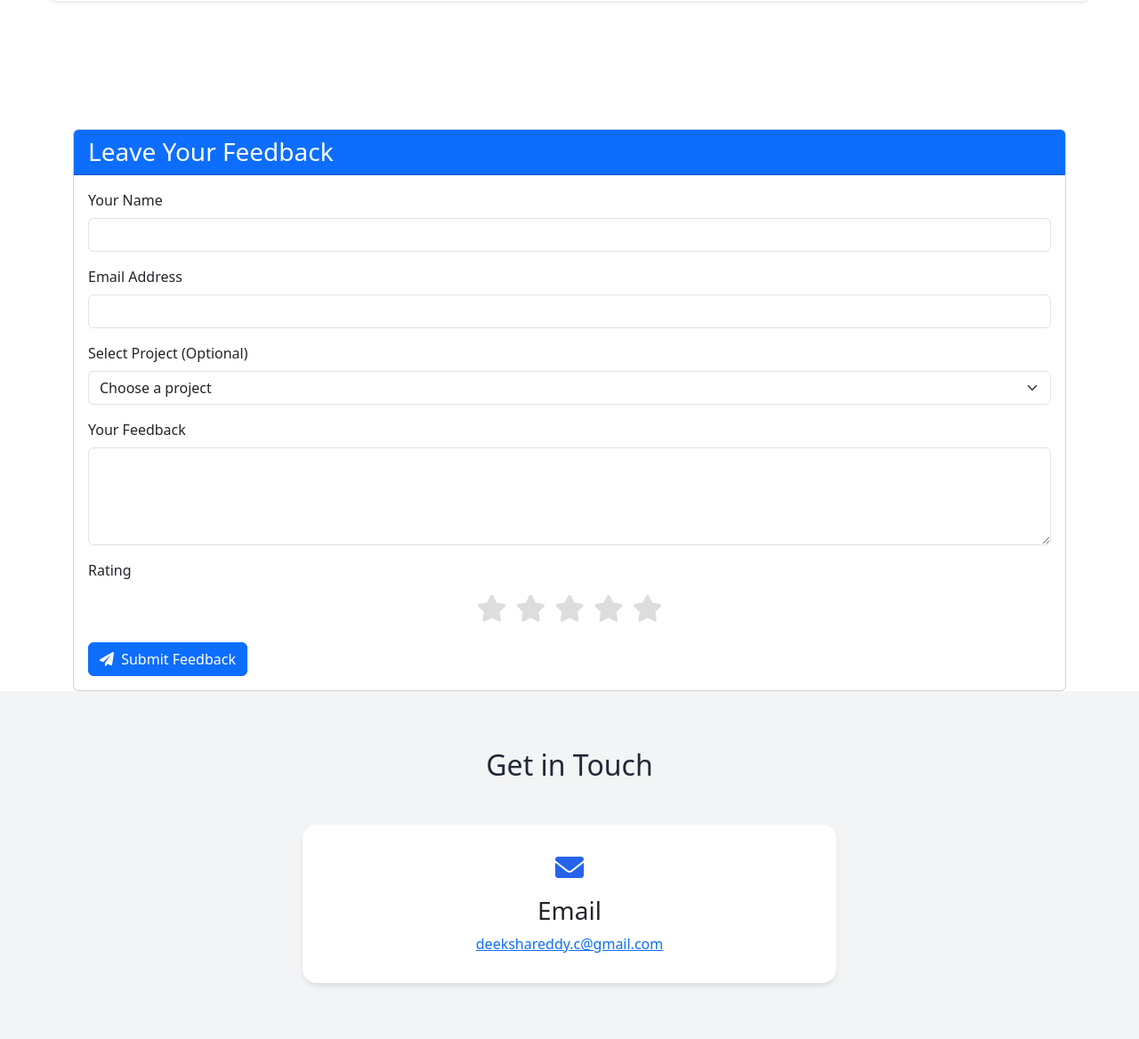
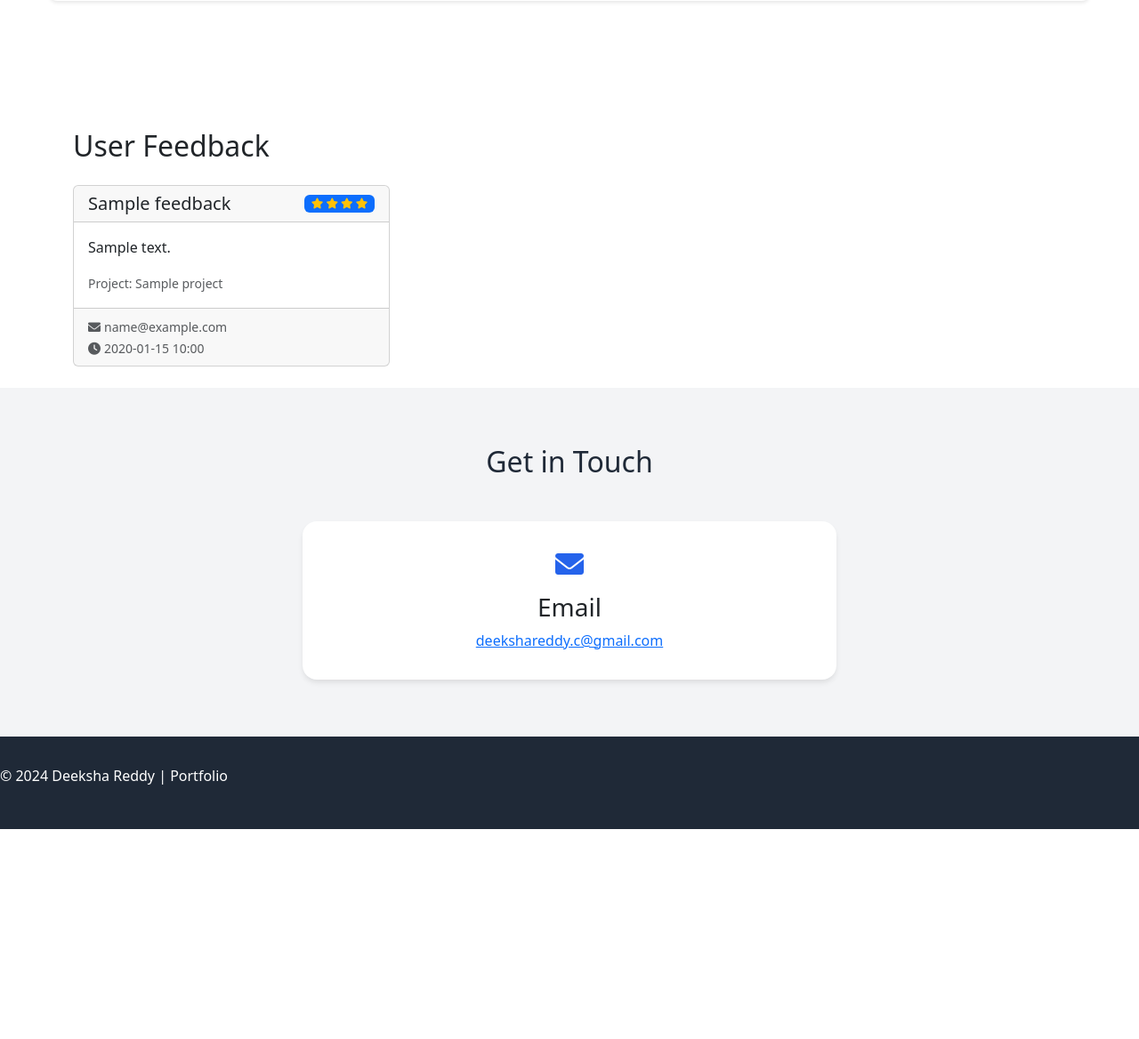
Before and after one commit to ChHarding/PortfolioWebsite_HCI584, a Flask app: page / in a window 1280 px wide. Shown: the part 2548-3716 px from the top of the page at 89% size. After the commit the page ends 3480 px from the top, so only its background shows below. Run offline with Flask 3, Linux system fonts and the light colour scheme; the visitor is signed in with stand-in values (Sample User, id 1); tables that the repository leaves empty hold one stand-in row (values such as "Sample post"); grey boxes marked "Sample" are stand-in pictures.

Commit message:
Implement user feedback feature with viewing system for admin users
- Add conditional feedback form for non-admin users
- Create card-based feedback display for admin users
- Implement color-based star rating system
- Handle empty state for feedback
- Integrate feedback functionality with existing portfolio design

```diff
--- a/main.py
+++ b/main.py
@@ -57,8 +57,21 @@ def admin_required(f):
 
 @app.route('/')
 def home():
+
+    # Fetch all projects
     projects = Project.query.all()
-    return render_template('index.html', projects=projects)
+
+    # Fetch feedbacks if admin is logged in
+    feedbacks = []
+    if session.get('is_admin'):
+        feedbacks = Feedback.query.order_by(Feedback.timestamp.desc()).all()
+
+    is_admin = session.get('is_admin', False)
+
+    return render_template('index.html',
+                           projects=projects,
+                           feedbacks=feedbacks,
+                           is_admin=is_admin)
 
 @app.route('/login', methods=['GET', 'POST'])
 def login():
@@ -75,6 +88,11 @@ def logout():
     session.clear()
     flash('You have been logged out successfully.')
     return redirect(url_for('home'))
+
+@app.route('/resume')
+def resume():
+    return send_from_directory('static', 'resume.pdf')
+
 
 @app.route('/add_project', methods=['POST'])
 @admin_required
@@ -159,8 +177,6 @@ def delete_project():
 def serve_static(filename):
     return send_from_directory(os.path.join(BASE_DIR, 'static'), filename)
 
-# Add this to your existing Flask application
-
 # Create Feedback Model
 class Feedback(db.Model):
     id = db.Column(db.Integer, primary_key=True)
--- a/templates/index.html
+++ b/templates/index.html
@@ -271,6 +271,8 @@
         </div>
     </section>
 
+<!-- In your existing index.html or main template -->
+{% if not session.get('is_admin') %}
 <section id="feedback" class="feedback mt-5">
     <div class="container">
         <div class="card">
@@ -302,10 +304,10 @@
                     </div>
                     <div class="mb-3">
                         <label class="form-label">Rating</label>
-                            <div class="rating">
+                        <div class="rating d-flex justify-content-center">
                             {% for i in range(1, 6) %}
                             <input type="radio" name="rating" value="{{ i }}" id="rating-{{ i }}" class="d-none">
-                                <label for="rating-{{ i }}" class="star">
+                            <label for="rating-{{ i }}" class="star mx-1">
                                 <i class="fas fa-star" data-rating="{{ i }}"></i>
                             </label>
                             {% endfor %}
@@ -319,19 +321,61 @@
         </div>
     </div>
 </section>
+{% endif %}
 
-    <!-- Add this CSS to your existing stylesheet or in a <style> tag -->
+<!-- Admin Feedback View -->
+{% if session.get('is_admin') %}
+<section id="admin-feedback" class="admin-feedback mt-5">
+    <div class="container">
+        <h2 class="mb-4">User Feedback</h2>
+        <div class="row">
+            {% if feedbacks %}
+                {% for feedback in feedbacks %}
+                <div class="col-md-4 mb-4">
+                    <div class="card h-100">
+                        <div class="card-header d-flex justify-content-between align-items-center">
+                            <h5 class="card-title mb-0">{{ feedback.name }}</h5>
+                            <span class="badge bg-primary">
+                                {% for i in range(1, feedback.rating + 1) %}
+                                    <i class="fas fa-star text-warning"></i>
+                                {% endfor %}
+                            </span>
+                        </div>
+                        <div class="card-body">
+                            <p class="card-text">{{ feedback.feedback_text }}</p>
+                            {% if feedback.project %}
+                            <p class="text-muted mb-0">
+                                <small>Project: {{ feedback.project.name }}</small>
+                            </p>
+                            {% endif %}
+                        </div>
+                        <div class="card-footer text-muted">
+                            <small>
+                                <i class="fas fa-envelope me-1"></i>{{ feedback.email }}
+                                <br>
+                                <i class="fas fa-clock me-1"></i>{{ feedback.timestamp.strftime('%Y-%m-%d %H:%M') }}
+                            </small>
+                        </div>
+                    </div>
+                </div>
+                {% endfor %}
+            {% else %}
+            <div class="col-12">
+                <div class="alert alert-info text-center">
+                    No feedback has been received yet.
+                </div>
+            </div>
+            {% endif %}
+        </div>
+    </div>
+</section>
+{% endif %}
+
+<!-- Rating style -->
 <style>
-        .rating {
-            display: flex;
-            flex-direction: row-reverse;
-            justify-content: center;
-            margin-bottom: 15px;
-        }
     .rating .star {
         color: #ddd;
-            font-size: 30px;
-            margin: 0 5px;
+        font-size: 24px;
         cursor: pointer;
         transition: color 0.3s;
     }
@@ -344,7 +388,7 @@
     }
 </style>
 
-    <!-- Add this JavaScript for interactive star rating -->
+<!-- JavaScript for star rating -->
 <script>
     document.addEventListener('DOMContentLoaded', function() {
         const stars = document.querySelectorAll('.rating .star');
```
Also changed, not shown: static/BACKGROUND.jpg (deleted), 2 other files. Lines whose indentation alone changed are shown as unchanged.
